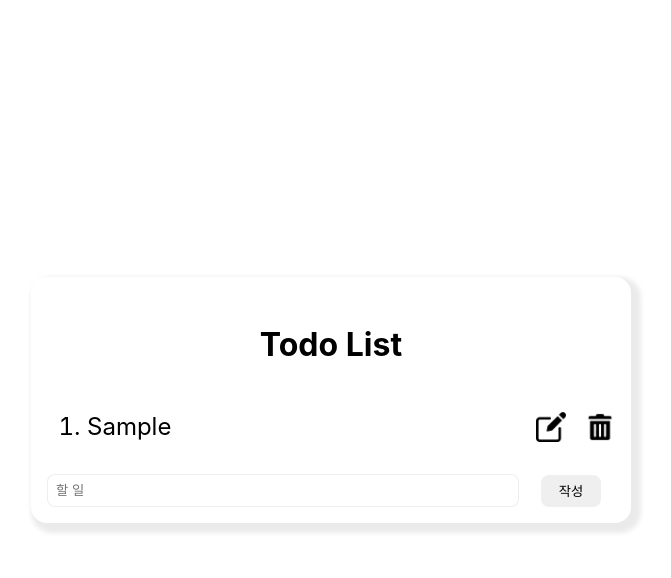
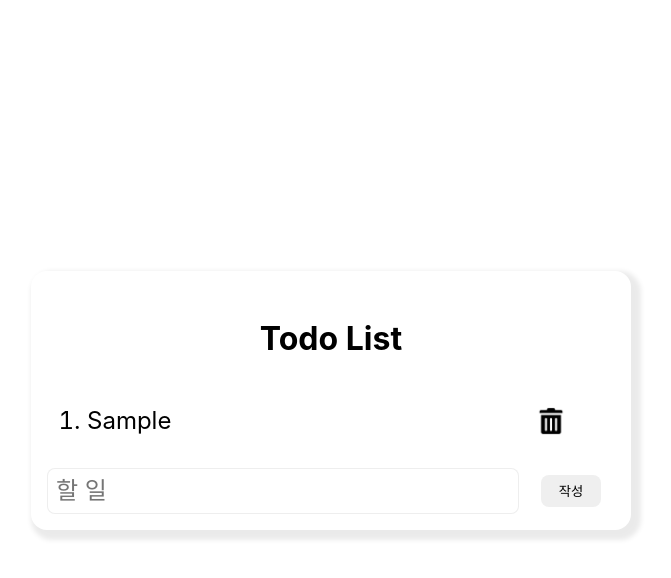
Before and after one commit to choikeunyoung/FE_Practice, a React (Create React App) app in the folder todo_list/todo/: page / in a window 1280 px wide. Both pictures are taken after typing "Sample" into the empty fields and a click on the button "작성". Shown: the top 578 px of the page, without its empty margins (309-980 px from the left). Built offline with nearby package versions, Linux system fonts and the light colour scheme.

Commit message:
todoList 수정은 무리

```diff
--- a/todo_list/todo/src/components/ShowList.jsx
+++ b/todo_list/todo/src/components/ShowList.jsx
@@ -1,8 +1,10 @@
-import React from "react";
+import React, { useState } from "react";
 import styles from "../styles/show.module.css"
 import edit from "../assets/edit.png"
 import Delete from "../assets/delete.png"
 
+
+const ShowList = (probs) => {
     const changeStyle = (event) => {
         if (event.target.classList.contains(styles[`show-list__active`])) {
             event.target.classList.remove(styles[`show-list__active`]);
@@ -12,15 +14,17 @@ const changeStyle = (event) => {
         }
     }
 
+    const changeList = (list_num, nums, settingList) => {
+        const updatedList = list_num.filter(item => item.id !== nums);
+        settingList(updatedList);
+    }
 
-const ShowList = (probs) => {
     const list_num = probs.showlist;
-    const listitems = list_num.map((nums) =>
-        <div className={styles[`show-list`]}>
-            <li key={nums.id} className={styles[`show-list__items`]} onClick={changeStyle}>{nums.todo}</li>
+    const listitems = list_num.map((item) =>
+        <div className={styles[`show-list`]} key={item.id}>
+            <li className={styles[`show-list__items`]} onClick={changeStyle}>{item.todo}</li>
             <div className={styles[`show-list__imagebox`]}>
-                <img src={edit} value={nums.id} alt=""/>
-                <img src={Delete} value={nums.id} alt="" onClick={probs.removelist}/>
+                <img src={Delete} alt="" onClick={() => changeList(list_num,item.id, probs.setlist)}/>
             </div>
         </div>
         )
--- a/todo_list/todo/src/pages/TodoList.jsx
+++ b/todo_list/todo/src/pages/TodoList.jsx
@@ -7,7 +7,7 @@ import styles from "../styles/todo.module.css"
 
 const TodoList = () => {
     const [lis_todos, setListTodos] = useState([]);
-    const [nextId,setNextId] = useState(1)
+    const [nextId,setNextId] = useState(1);
     const todo_func = (num_list) => {
         const setting_list = [...lis_todos];
         setting_list.push(num_list);
@@ -15,11 +15,15 @@ const TodoList = () => {
         setNextId(nextId + 1);
     }
 
+    const setlist = (lists) => {
+        setListTodos(lists);
+    }
+
     return(
         <article className={styles[`content-box`]}>
             <section className={styles[`content-box__todo-list`]}>
                 <h1>Todo List</h1>
-                <ShowList showlist={lis_todos}/>
+                <ShowList showlist={lis_todos} setlist={setlist}/>
                 <CreateList getData={todo_func} nextId={nextId}/>
             </section>
         </article>
--- a/todo_list/todo/src/styles/create.module.css
+++ b/todo_list/todo/src/styles/create.module.css
@@ -10,18 +10,19 @@
     position: relative;
 }
 
-.create-box__forms > input {
+.create-box__forms>input {
     width: 80%;
     padding: .5rem;
     border: 1px solid rgba(0, 0, 0, 0.068);
     border-radius: .5rem;
+    font-size: 1.5rem;
 }
 
-.create-box__forms > input:focus {
+.create-box__forms>input:focus {
     outline: none;
 }
 
-.create-box__forms > button {
+.create-box__forms>button {
     width: 10%;
     height: 2rem;
     border: none;
@@ -32,6 +33,6 @@
     transform: translateY(50%);
 }
 
-.create-box__forms > button:hover {
+.create-box__forms>button:hover {
     cursor: pointer;
 }
```
Lines whose indentation alone changed are shown as unchanged.
